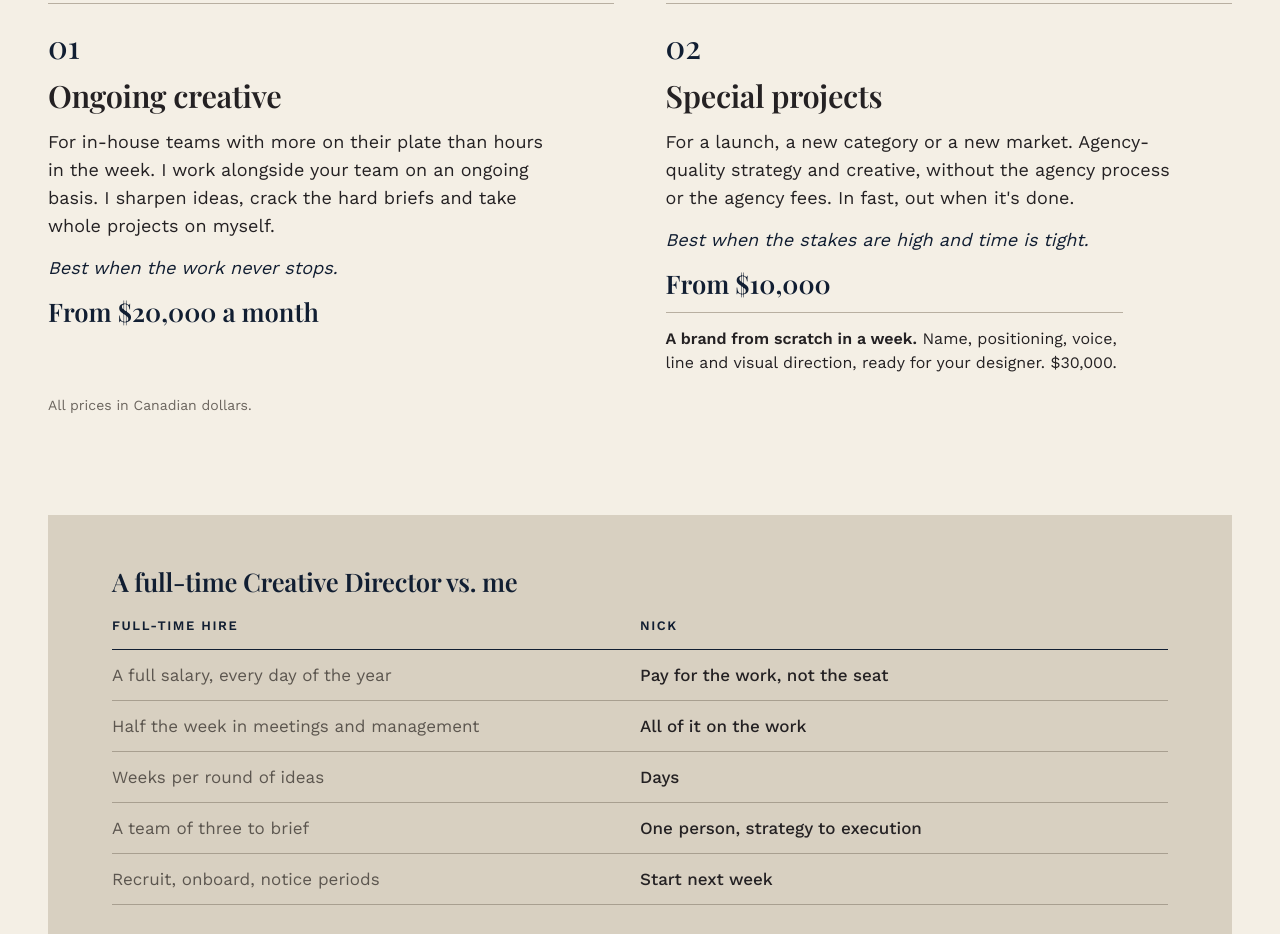
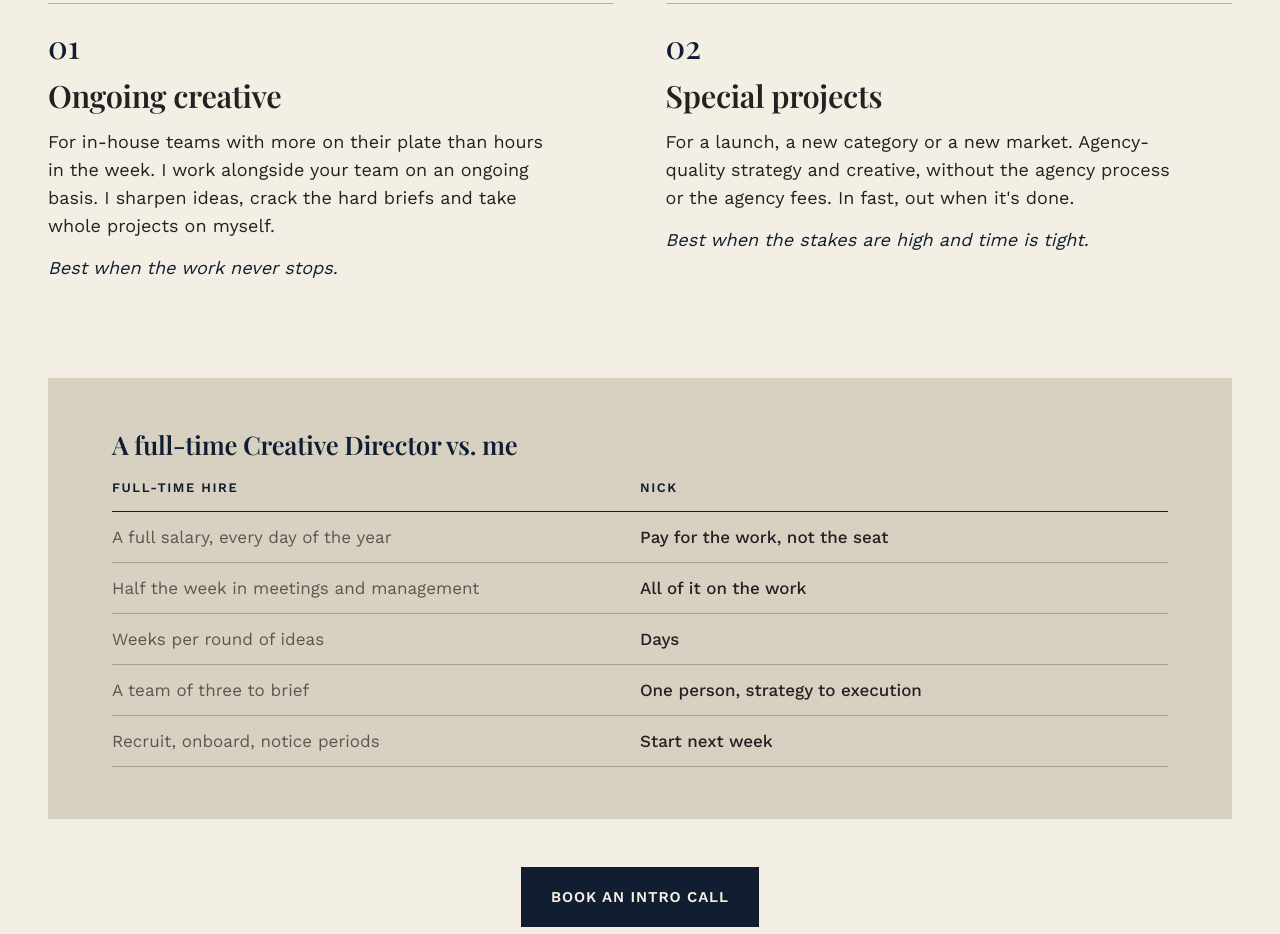
Before and after one commit to nickpagetandco/nickpaget-site, a plain HTML site: page index.html in a window 1280 px wide. Shown: the part 3646-4580 px from the top of the page. Drawn offline with nearby package versions, Linux system fonts and the light colour scheme; a web font is replaced by a local one.

Commit message:
Remove ways-of-working prices and brand sprint; CAD on 24h fee
Co-Authored-By: Claude Opus 5.5 <noreply@anthropic.com>
Claude-Session: https://claude.ai/code/session_01FyubXejQF8UJCFDtuyxMXG

```diff
--- a/index.html
+++ b/index.html
@@ -517,18 +517,14 @@ body[data-view=book]{background:#07080a}body[data-view=book]::after{content:'';p
           <h3>Ongoing creative</h3>
           <p>For in-house teams with more on their plate than hours in the week. I work alongside your team on an ongoing basis. I sharpen ideas, crack the hard briefs and take whole projects on myself.</p>
           <p class="fit">Best when the work never stops.</p>
-          <p class="price">From $20,000 a month</p>
         </div>
         <div class="way">
           <span class="num">02</span>
           <h3>Special projects</h3>
           <p>For a launch, a new category or a new market. Agency-quality strategy and creative, without the agency process or the agency fees. In fast, out when it's done.</p>
           <p class="fit">Best when the stakes are high and time is tight.</p>
-          <p class="price">From $10,000</p>
-          <p class="extra"><strong>A brand from scratch in a week.</strong> Name, positioning, voice, line and visual direction, ready for your designer. $30,000.</p>
         </div>
       </div>
-      <p class="currency">All prices in Canadian dollars.</p>
       <div class="compare">
         <h3>A full-time Creative Director vs. me</h3>
         <table>
@@ -558,7 +554,7 @@ body[data-view=book]{background:#07080a}body[data-view=book]::after{content:'';p
           <li><span class="num">03</span><h3>How each comes to life</h3></li>
         </ol>
         <div class="offer-terms">
-          <p><strong class="fee-big">$19,500, fixed.</strong><br>Seventeen years of practice. Three days of work.</p>
+          <p><strong class="fee-big">$19,500 CAD, fixed.</strong><br>Seventeen years of practice. Three days of work.</p>
           <a class="btn btn-primary" href="https://calendar.app.google/JFXRXjGyB2N9Bhye9" target="_blank" rel="noopener">Book 24h Sprint Kickoff</a>
         </div>
       </div>
```
Also changed, not shown: mammut/index.html (+1 -5 lines), national-bank/index.html (+1 -5 lines), nike/index.html (+1 -5 lines).
